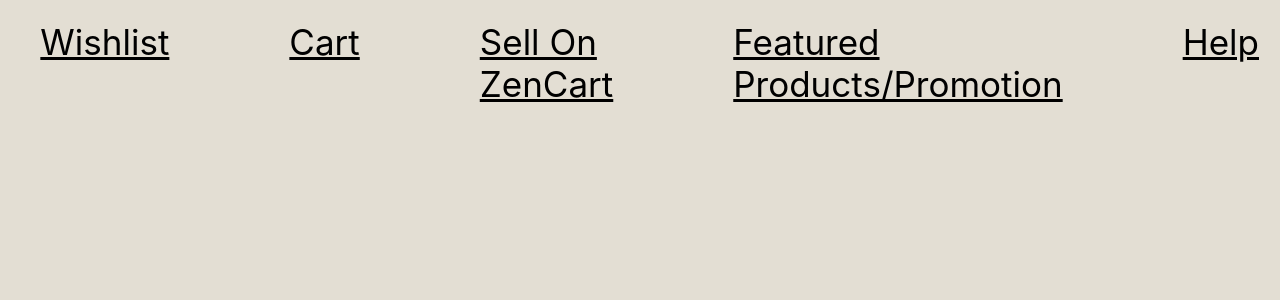
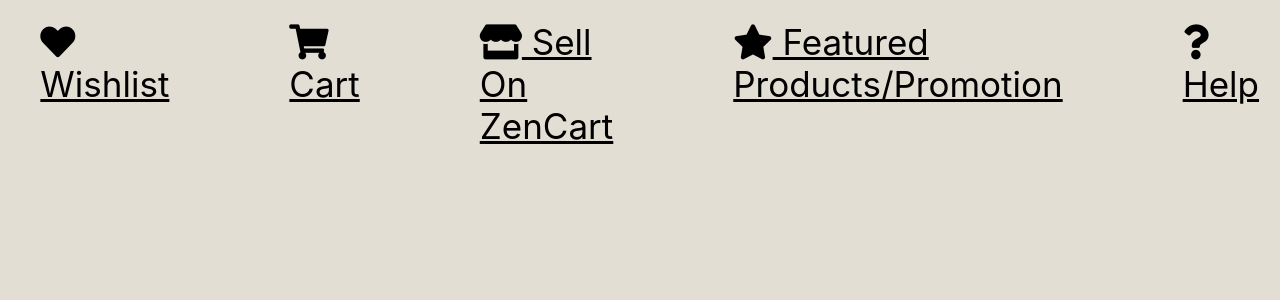
Before and after one commit to 0714424507/ZenCart-app, a React (Create React App) app: page / in a window 1280 px wide. Shown: the top 300 px of the page. Built offline with nearby package versions, Linux system fonts and the light colour scheme.

Commit message:
Adding fontowesome icons

```diff
--- a/public/index.html
+++ b/public/index.html
@@ -24,6 +24,8 @@
       work correctly both with client-side routing and a non-root public URL.
       Learn how to configure a non-root public URL by running `npm run build`.
     -->
+    <link rel="stylesheet" href="https://cdnjs.cloudflare.com/ajax/libs/font-awesome/5.15.3/css/all.min.css" />
+
     <title>React App</title>
   </head>
   <body>
--- a/src/components/Navbar.js
+++ b/src/components/Navbar.js
@@ -1,30 +1,44 @@
 import React from "react";
-import { Link } from "react-router-dom"; // Import the Link component
+import { Link } from "react-router-dom";
 
 const Navbar = () => {
   return (
     <nav className="navbar">
       <ul className="navbar-list">
         <li>
-          <Link className="navbar-link" to="/categories">Categories</Link>
+          <Link className="navbar-link" to="/categories">
+            <i className="fas fa-list"></i> Categories
+          </Link>
         </li>
         <li>
-          <Link className="navbar-link" to="/user">User Account</Link>
+          <Link className="navbar-link" to="/user">
+            <i className="fas fa-user"></i> User Account
+          </Link>
         </li>
         <li>
-          <Link className="navbar-link" to="/wishlist">Wishlist</Link>
+          <Link className="navbar-link" to="/wishlist">
+            <i className="fas fa-heart"></i> Wishlist
+          </Link>
         </li>
         <li>
-          <Link className="navbar-link" to="/cart">Cart</Link>
+          <Link className="navbar-link" to="/cart">
+            <i className="fas fa-shopping-cart"></i> Cart
+          </Link>
         </li>
         <li>
-          <Link className="navbar-link" to="/sell">Sell On ZenCart</Link>
+          <Link className="navbar-link" to="/sell">
+            <i className="fas fa-store"></i> Sell On ZenCart
+          </Link>
         </li>
         <li>
-          <Link className="navbar-link" to="/products">Featured Products/Promotion</Link>
-      </li>
+          <Link className="navbar-link" to="/products">
+            <i className="fas fa-star"></i> Featured Products/Promotion
+          </Link>
+        </li>
         <li>
-          <Link className="navbar-link" to="/help">Help</Link>
+          <Link className="navbar-link" to="/help">
+            <i className="fas fa-question"></i> Help
+          </Link>
         </li>
       </ul>
     </nav>
```
